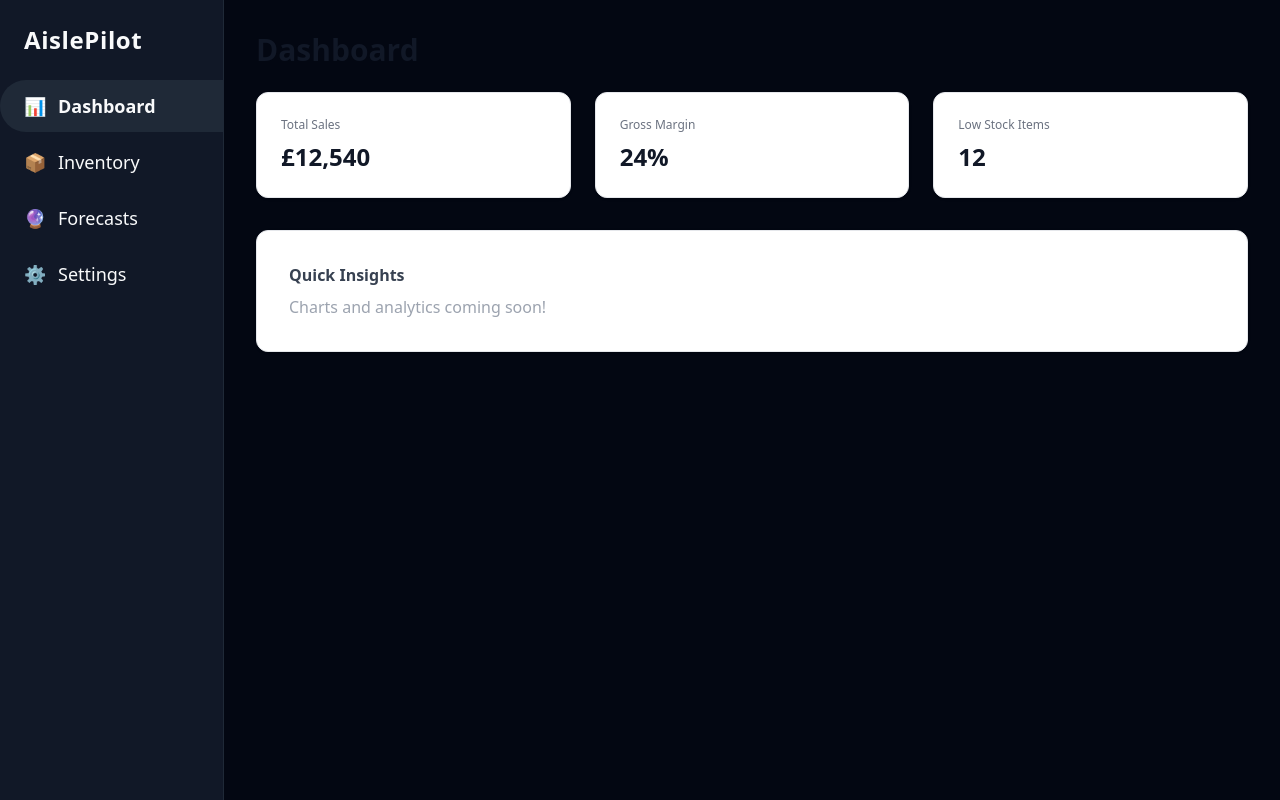
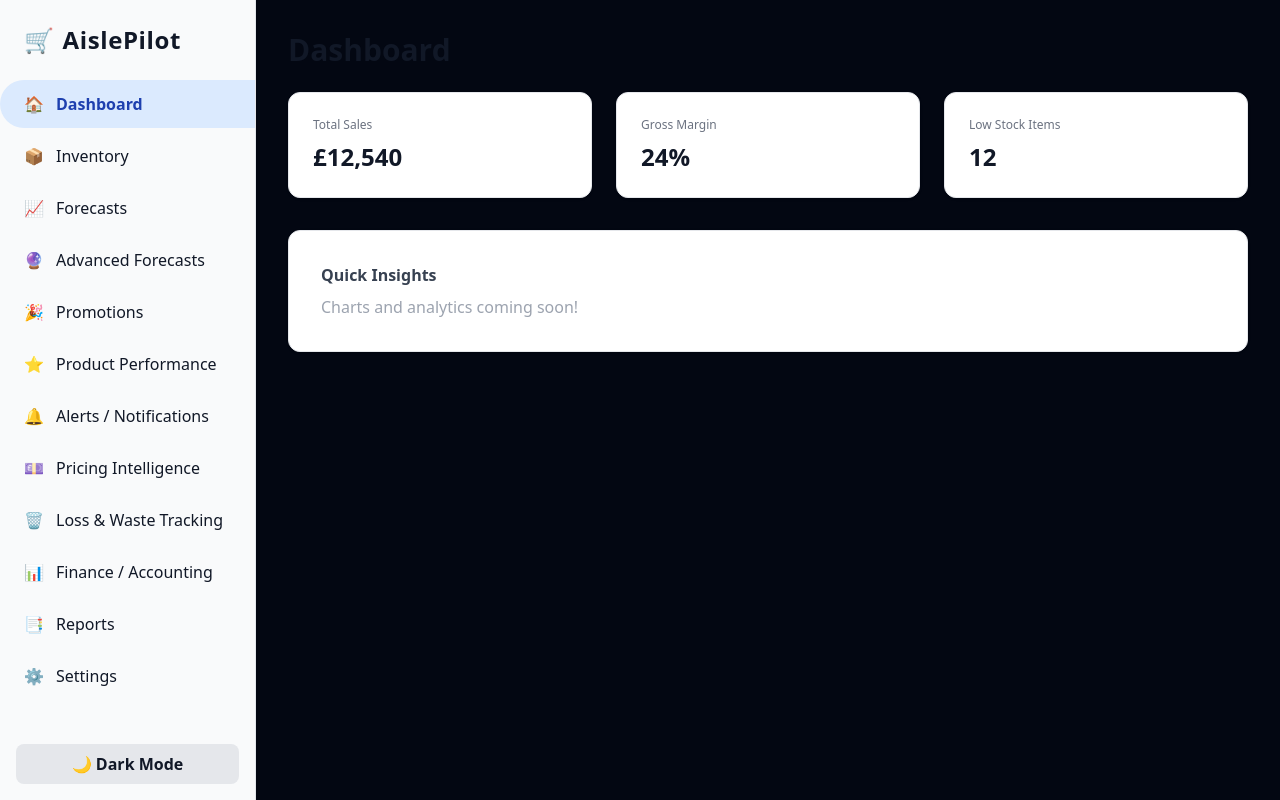
Before and after one commit to Kishore094/aislepilot-ui, a React (Create React App) app: page / in a window 1280 px wide. Both pictures are taken after typing "Sample", "Sample123" into the empty fields and a click on the button "Login". Built offline with nearby package versions, Linux system fonts and the light colour scheme.

Commit message:
Update Sidebar.js
Added multiple tabs to the dashboard

```diff
--- a/src/Sidebar.js
+++ b/src/Sidebar.js
@@ -1,23 +1,46 @@
 import React from "react";
+
 const tabs = [
-  { label: "Dashboard", icon: "📊" },
+  { label: "Dashboard", icon: "🏠" },
   { label: "Inventory", icon: "📦" },
-  { label: "Forecasts", icon: "🔮" },
+  { label: "Forecasts", icon: "📈" },
+  { label: "Advanced Forecasts", icon: "🔮" },
+  { label: "Promotions", icon: "🎉" },
+  { label: "Product Performance", icon: "⭐" },
+  { label: "Alerts / Notifications", icon: "🔔" },
+  { label: "Pricing Intelligence", icon: "💷" },
+  { label: "Loss & Waste Tracking", icon: "🗑️" },
+  { label: "Finance / Accounting", icon: "📊" },
+  { label: "Reports", icon: "📑" },
   { label: "Settings", icon: "⚙️" }
 ];
 
-export default function Sidebar({ tab, setTab }) {
+export default function Sidebar({ tab, setTab, theme, setTheme }) {
   return (
-    <aside className="w-56 bg-gray-900 border-r border-gray-800 flex flex-col">
-      <div className="p-6 text-2xl font-bold tracking-wide">
+    <aside
+      className={`w-64 min-h-screen border-r flex flex-col
+        ${theme === "dark"
+          ? "bg-gray-900 border-gray-800 text-gray-100"
+          : "bg-gray-50 border-gray-200 text-gray-900"}
+      `}
+    >
+      <div className="flex items-center p-6 text-2xl font-bold gap-2 tracking-wide">
+        <span role="img" aria-label="logo">🛒</span>
         AislePilot
       </div>
       <nav className="flex-1 flex flex-col gap-1">
         {tabs.map(t => (
           <button
             key={t.label}
-            className={`flex items-center gap-3 px-6 py-3 text-lg transition rounded-l-full
-              ${tab === t.label ? "bg-gray-800 font-semibold" : "hover:bg-gray-800/60"}
+            className={`
+              flex items-center gap-3 px-6 py-3 text-base transition rounded-l-full
+              ${tab === t.label
+                ? theme === "dark"
+                  ? "bg-gray-800 font-semibold"
+                  : "bg-blue-100 text-blue-800 font-semibold"
+                : theme === "dark"
+                  ? "hover:bg-gray-800/60"
+                  : "hover:bg-gray-100"}
             `}
             onClick={() => setTab(t.label)}
           >
@@ -26,6 +49,18 @@ export default function Sidebar({ tab, setTab }) {
           </button>
         ))}
       </nav>
+      <div className="p-4">
+        <button
+          onClick={() => setTheme(theme === "dark" ? "light" : "dark")}
+          className={`w-full rounded-lg py-2 mt-4 font-semibold transition
+            ${theme === "dark"
+              ? "bg-gray-800 text-gray-200 hover:bg-gray-700"
+              : "bg-gray-200 text-gray-900 hover:bg-gray-300"}
+          `}
+        >
+          {theme === "dark" ? "☀️ Light Mode" : "🌙 Dark Mode"}
+        </button>
+      </div>
     </aside>
   );
 }
```
